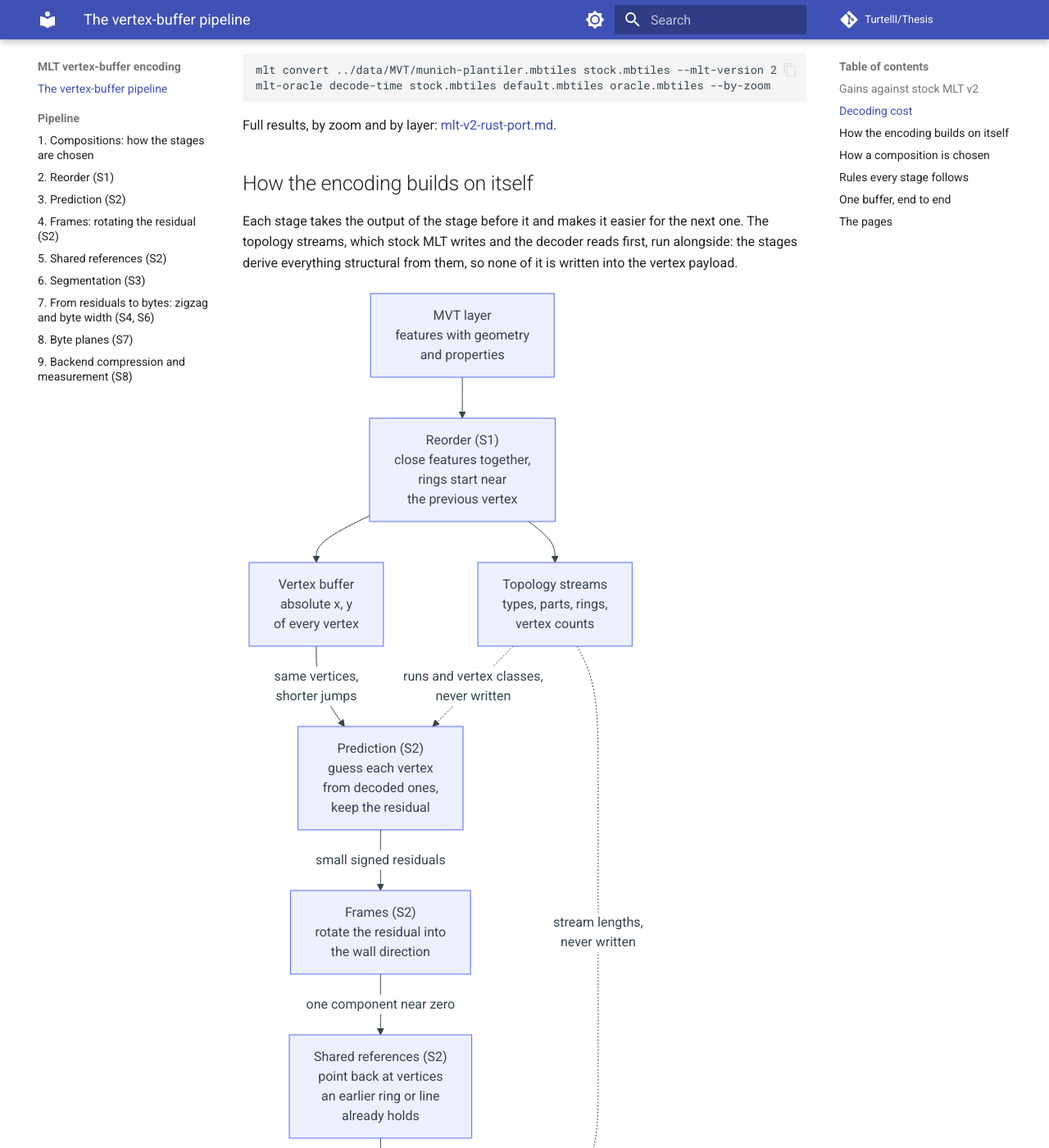
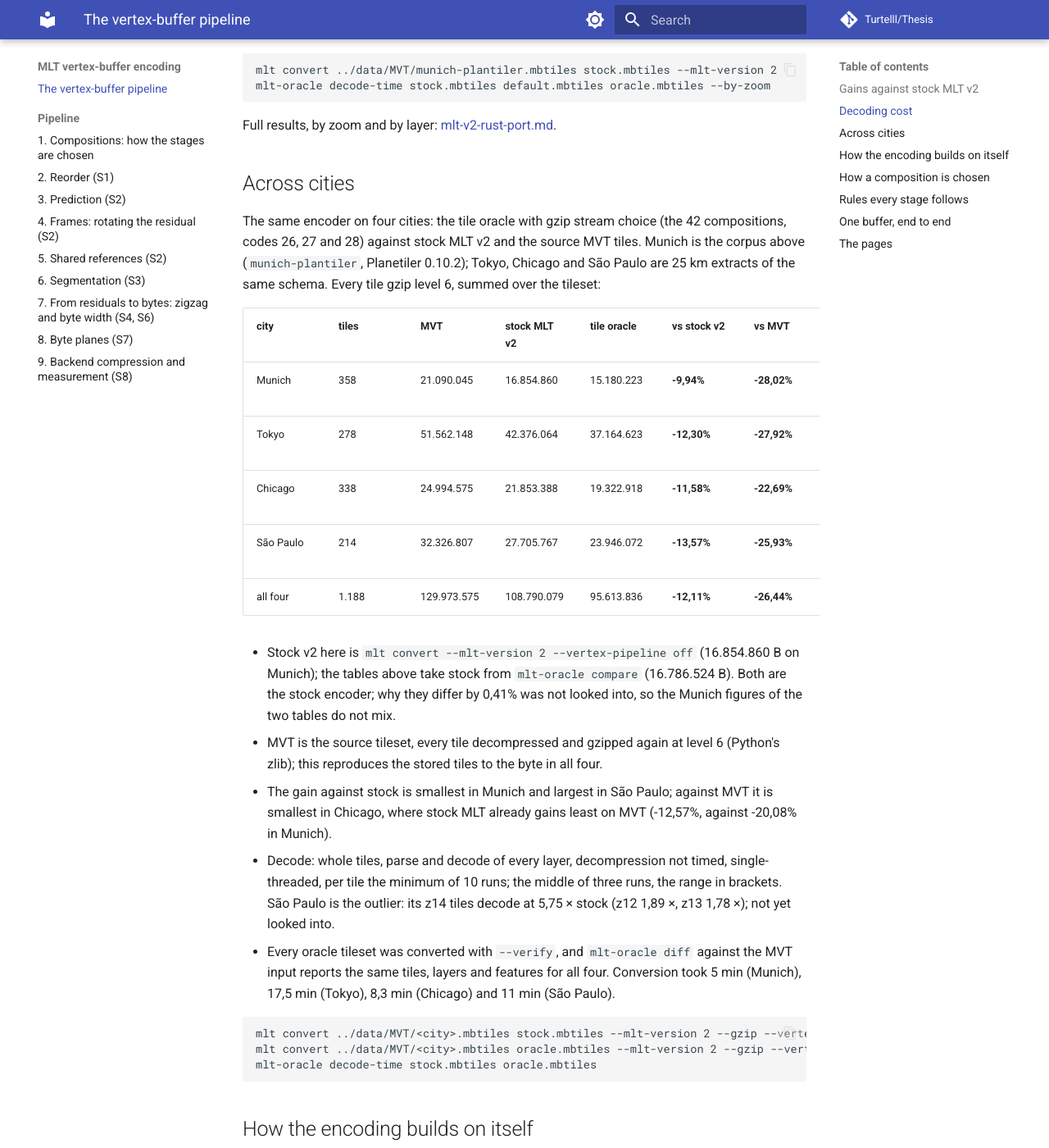
Before and after one commit to Turtelll/Thesis, an MkDocs documentation site: the page built from docs/index.md, in a window 1280 px wide and 1400 px high, scrolled down 2887 px. Shown: the whole window at 82% size. Built offline with MkDocs 1.6.1 and Material for MkDocs 9.7.7, drawn with Linux system fonts in a browser that asks for light colours; comment, search, counter and statistics services are not loaded; some of the changed text lies outside the part shown.

Commit message:
update docs with benchamrks on all 4 tilesets

````diff
--- a/docs/index.md
+++ b/docs/index.md
@@ -22,10 +22,10 @@ corpus, 358 tiles, every layer, gzip level 6, summed over all tiles.
 | stock MLT v2 with its own feature sorting | 18.317.963 | 16.643.440 | -0,85% | -21,08% |
 | stock MLT v2, gzip stream choice | 20.721.218 | 16.083.379 | -4,19% | -23,74% |
 | pipeline, plain delta + escape planes on every layer | 19.810.846 | 16.279.891 | -3,02% | -22,81% |
-| pipeline, per-layer default composition | 19.248.593 | 15.836.613 | -5,66% | -24,91% |
+| pipeline, per-layer default composition | 19.255.816 | 15.843.951 | -5,62% | -24,87% |
 | pipeline, tile oracle without feature reorder | 18.998.820 | 15.384.854 | -8,35% | -27,05% |
 | pipeline, tile oracle | 18.936.228 | 15.319.927 | -8,74% | -27,36% |
-| pipeline, tile oracle, gzip stream choice | 20.553.784 | 15.173.753 | **-9,61%** | **-28,05%** |
+| pipeline, tile oracle, gzip stream choice | 20.559.369 | 15.180.223 | **-9,57%** | **-28,02%** |
 
 The MVT row is the source tileset (`munich-plantiler.mbtiles`, Planetiler), every tile decompressed and gzipped
 again at level 6 with Python's zlib; this reproduces the stored tiles to the byte. Every MLT row is converted from
@@ -59,8 +59,9 @@ stream choice):
 | landuse | 876.416 | 796.522 | -9,12% |
 | all 16 layers | 17.064.891 | 15.433.214 | -9,56% |
 
-(Per layer and the two tile oracle rows without gzip stream choice above: measured with the earlier entry index
-of the ring references, codes 7 and 25; the window-slot index moves the whole tile by +0,006%.)
+(Per layer and the two tile oracle rows without gzip stream choice above: measured with the earlier index of the
+shared references, codes 7, 25 and 12; the raw slot index of rings and lines, codes 26, 27 and 28, moves the whole
+tile by +0,05%.)
 
 Buildings gain most from corner guesses, wall frames and shared walls, landcover from shared borders, roads
 from continuation and junctions. Point layers have little shape to exploit: `poi` ends 1,14% below stock,
@@ -73,13 +74,14 @@ decompression not timed, single-threaded, per tile the minimum of 10 runs:
 
 | encoder | decode ms | × stock |
 |---|---|---|
-| stock MLT v2 | 116 | 1,00 |
-| pipeline, per-layer default composition | 299 | 2,57 |
-| pipeline, tile oracle, gzip stream choice | 271 | 2,33 |
+| stock MLT v2 | 120 | 1,00 |
+| pipeline, per-layer default composition | 290 | 2,42 |
+| pipeline, tile oracle, gzip stream choice | 262 | 2,19 |
 
 The middle of three runs; the machine was not idle, so the milliseconds move between sessions and only the
-ratios compare (the three runs: 2,57 to 2,60 and 2,33 to 2,35). The ring references' entry index into window
-slots took 7% off the tile oracle's decode time for 865 bytes ([shared references](pipeline/05-shared-references.md)).
+ratios compare (the three runs: 2,42 to 2,52 and 2,18 to 2,25). The index into raw slots instead of distinct
+positions took 7% off the tile oracle's decode time for the ring references (865 bytes) and another 3% for the line
+references (6.470 bytes) ([shared references](pipeline/05-shared-references.md)).
 Measured before that change: by zoom the ratio is lowest at z10 to z12 (1,8 to 2,5 × stock) and highest at z14 (2,6 to 2,9 ×). The tile
 oracle decodes faster than the per-layer default; it writes 34,7% of the layers with plain `DELTA`. What the ring frame
 adds on its own is on the [frames](pipeline/04-frames.md) page. The thesis target is compressed size per
@@ -92,6 +94,40 @@ mlt-oracle decode-time stock.mbtiles default.mbtiles oracle.mbtiles --by-zoom
 
 Full results, by zoom and by layer:
 [mlt-v2-rust-port.md](https://github.com/Turtelll/Thesis/blob/main/research-java/docs/results/mlt-v2-rust-port.md).
+
+## Across cities
+
+The same encoder on four cities: the tile oracle with gzip stream choice (the 42 compositions, codes 26, 27 and 28)
+against stock MLT v2 and the source MVT tiles. Munich is the corpus above (`munich-plantiler`, Planetiler 0.10.2); Tokyo,
+Chicago and São Paulo are 25 km extracts of the same schema. Every tile gzip level 6, summed over the tileset:
+
+| city | tiles | MVT | stock MLT v2 | tile oracle | vs stock v2 | vs MVT | decode × stock v2 |
+|---|---|---|---|---|---|---|---|
+| Munich | 358 | 21.090.045 | 16.854.860 | 15.180.223 | **-9,94%** | **-28,02%** | 2,22 (2,21 to 2,23) |
+| Tokyo | 278 | 51.562.148 | 42.376.064 | 37.164.623 | **-12,30%** | **-27,92%** | 2,20 (2,15 to 2,20) |
+| Chicago | 338 | 24.994.575 | 21.853.388 | 19.322.918 | **-11,58%** | **-22,69%** | 1,84 (1,79 to 1,88) |
+| São Paulo | 214 | 32.326.807 | 27.705.767 | 23.946.072 | **-13,57%** | **-25,93%** | 4,98 (4,60 to 5,06) |
+| all four | 1.188 | 129.973.575 | 108.790.079 | 95.613.836 | **-12,11%** | **-26,44%** | |
+
+- Stock v2 here is `mlt convert --mlt-version 2 --vertex-pipeline off` (16.854.860 B on Munich); the tables above take
+  stock from `mlt-oracle compare` (16.786.524 B). Both are the stock encoder; why they differ by 0,41% was not looked into,
+  so the Munich figures of the two tables do not mix.
+- MVT is the source tileset, every tile decompressed and gzipped again at level 6 (Python's zlib); this reproduces the
+  stored tiles to the byte in all four.
+- The gain against stock is smallest in Munich and largest in São Paulo; against MVT it is smallest in Chicago, where
+  stock MLT already gains least on MVT (-12,57%, against -20,08% in Munich).
+- Decode: whole tiles, parse and decode of every layer, decompression not timed, single-threaded, per tile the minimum
+  of 10 runs; the middle of three runs, the range in brackets. São Paulo is the outlier: its z14 tiles decode at 5,75 ×
+  stock (z12 1,89 ×, z13 1,78 ×); not yet looked into.
+- Every oracle tileset was converted with `--verify`, and `mlt-oracle diff` against the MVT input reports the same
+  tiles, layers and features for all four. Conversion took 5 min (Munich), 17,5 min (Tokyo), 8,3 min (Chicago) and 11 min
+  (São Paulo).
+
+```
+mlt convert ../data/MVT/<city>.mbtiles stock.mbtiles --mlt-version 2 --gzip --vertex-pipeline off
+mlt convert ../data/MVT/<city>.mbtiles oracle.mbtiles --mlt-version 2 --gzip --vertex-pipeline oracle --verify
+mlt-oracle decode-time stock.mbtiles oracle.mbtiles
+```
 
 ## How the encoding builds on itself
 
@@ -142,8 +178,8 @@ per step:
 | + the 28 compositions with a feature reorder | 15.319.927 | -8,74% | -0,42% |
 | + gzip stream choice for the other streams | 15.172.888 | -9,61% | -0,96% |
 
-(The build-up was measured with the earlier entry index of the ring references, codes 7 and 25; with the
-window-slot index, codes 26 and 27, the last row is 15.173.753 B.) The codec's own stages (prediction, frames,
+(The build-up was measured with the earlier index of the shared references, codes 7, 25 and 12; with the raw
+slot index, codes 26, 27 and 28, the last row is 15.180.223 B.) The codec's own stages (prediction, frames,
 references, class streams) are the largest step. The reorder
 shortens the jumps between features, but it permutes the property columns too and often costs more there
 than it saves on the geometry, so the tile oracle uses it on 27,4% of the layers only
````
Also changed, not shown: other parts of docs/index.md (+2 -2 lines), docs/encoding/good/shared-line-vertices.md (+28 -14 lines), docs/pipeline/05-shared-references.md (+4 -4 lines), docs/pipeline/img/shared-line-dictionary.svg.
